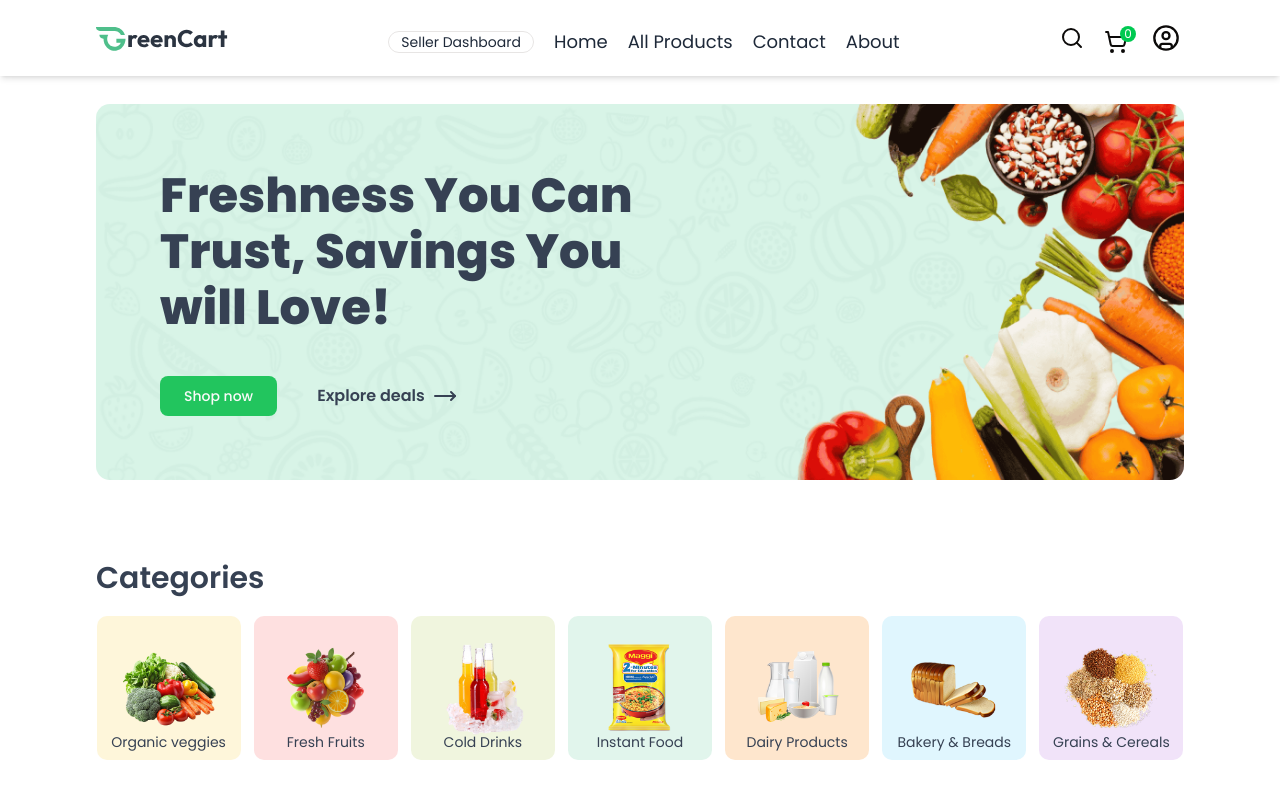
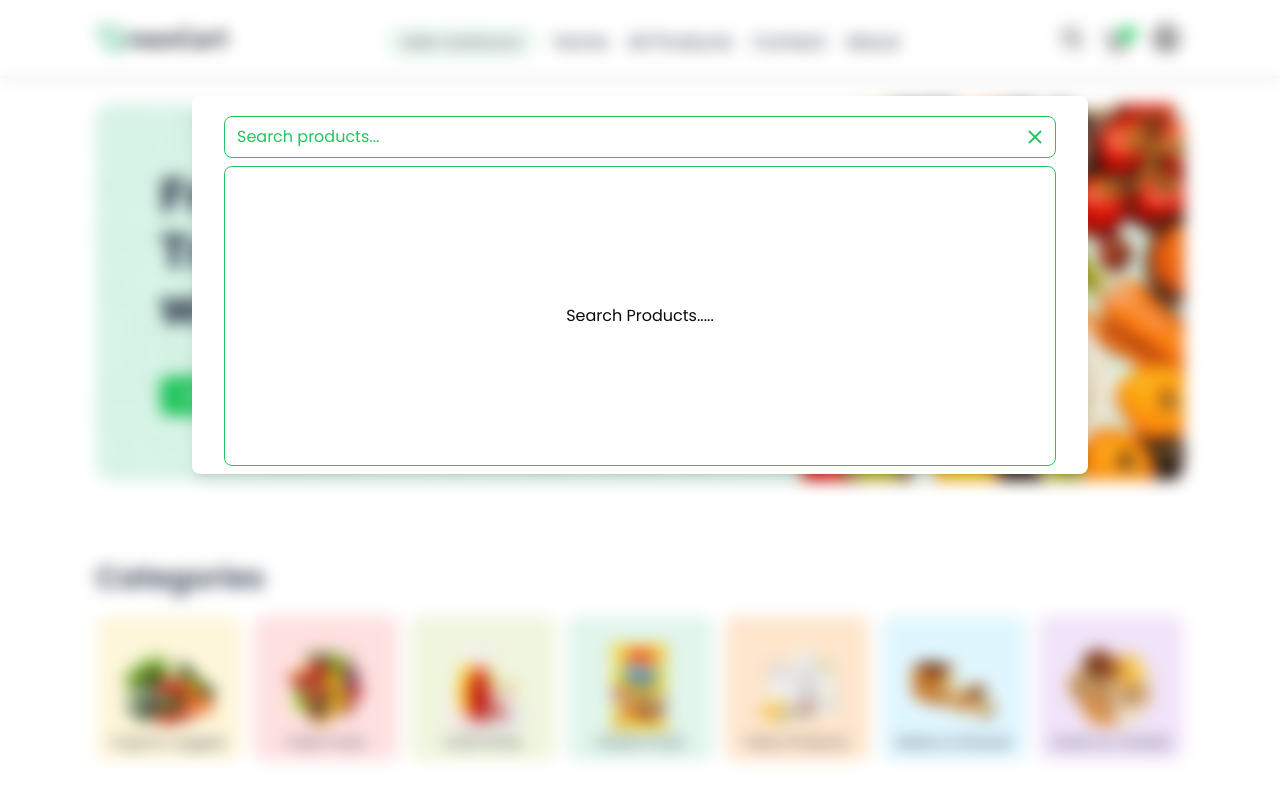
Before and after one commit to DAVID25JAVA/GroFast, a Next.js app: page / in a window 1280 px wide. Both pictures are taken after a click on the icon 1071 px from the left and 38 px from the top of the page. Shown: the top 800 px of the page. Built offline with nearby package versions, Linux system fonts and the light colour scheme; a web font is replaced by a local one.

Commit message:
add search UI

```diff
--- a/src/app/(main)/layout.jsx
+++ b/src/app/(main)/layout.jsx
@@ -4,6 +4,8 @@ import Header from "@/components/UI/Header";
 import Footer from "@/components/UI/Footer";
 import CartProvider from "@/context/cartContext";
 import { Toaster } from "react-hot-toast";
+import { SearchProvider } from "@/context/searchContext";
+import Search from "@/components/UI/Search";
 
 function layout({ children }) {
   return (
@@ -11,9 +13,12 @@ function layout({ children }) {
       <Toaster />
       <UserProvider>
         <CartProvider>
-          <Header />
-          <main> {children}</main>
-          <Footer />
+          <SearchProvider>
+            <Header />
+            <Search/>
+            <main>{children}</main>
+            <Footer />
+          </SearchProvider>
         </CartProvider>
       </UserProvider>
     </div>
--- a/src/app/(main)/products/details/[id]/page.jsx
+++ b/src/app/(main)/products/details/[id]/page.jsx
@@ -5,7 +5,7 @@ import Link from "next/link";
 import React from "react";
 
 function page() {
-  const { cart, addToCart } = useCart();
+  const { addToCart } = useCart();
   const product = {
     name: "Nike Pegasus 41 shoes",
     category: "Sports",
--- a/src/app/layout.js
+++ b/src/app/layout.js
@@ -3,16 +3,19 @@ import CartProvider from "@/context/cartContext";
 import "./globals.css";
 import { UserProvider } from "@/context/userContext";
 import { Toaster } from "react-hot-toast";
+import { SearchProvider } from "@/context/searchContext";
 
 export default function RootLayout({ children }) {
   return (
     <html lang="en">
       <body className={`antialiased`}>
-        <Toaster/>
+        <Toaster />
         <UserProvider>
-          <CartProvider>
-            {children}
-          </CartProvider>
+          <SearchProvider>
+            <CartProvider>
+              {children}
+            </CartProvider>
+          </SearchProvider>
         </UserProvider>
       </body>
     </html>
--- a/src/components/UI/Header.jsx
+++ b/src/components/UI/Header.jsx
@@ -4,20 +4,28 @@ import { Button } from "./button";
 import Image from "next/image";
 import { assets, menuItems } from "../../../public/assets";
 import Link from "next/link";
-import { CircleUser, MenuIcon, Search, ShoppingCart, User, X } from "lucide-react";
+import {
+  CircleUser,
+  MenuIcon,
+  Search,
+  ShoppingCart,
+  User,
+  X,
+} from "lucide-react";
 import { useUser } from "@/context/userContext";
 import { useCart } from "@/context/cartContext";
+import { useSearch } from "@/context/searchContext";
 
 function Header() {
-  const { isForm, setIsForm, isUser, isSeller } = useUser();
-  const { cart, updateQuantity } = useCart();
+  const { isForm, setIsForm, isUser, setIsSearch } = useUser();
+   const { setOpenSearch } = useSearch();
+  const { cart } = useCart();
   const [isMobileMenuOpen, setIsMobileMenuOpen] = useState(false);
 
   const cartQunatity = Object.values(cart).reduce(
     (items, qty) => items + qty,
     0
   );
-
 
   // Toggle mobile menu
   const toggleMobileMenu = () => {
@@ -46,7 +54,7 @@ function Header() {
               {isUser && (
                 <Link
                   href={"/seller"}
-                  className="hover:bg-gray-50 text-gray-800 text-sm border px-3 font-normal rounded-full mt-2"
+                  className="hover:bg-gray-50 text-gray-800 text-sm border border-primary px-3 font-normal rounded-full mt-2"
                 >
                   Seller Dashboard
                 </Link>
@@ -65,7 +73,12 @@ function Header() {
 
             <div className="flex gap-5 items-center">
               {/* Search bar */}
-              <div><Search className="cursor-pointer" /></div>
+              <div>
+                <Search
+                  onClick={() => setOpenSearch(true)}
+                  className="cursor-pointer"
+                />
+              </div>
 
               {/* Cart icon */}
               <div className="relative cursor-pointer pt-2">
--- a/src/components/UI/HeroSection.jsx
+++ b/src/components/UI/HeroSection.jsx
@@ -6,14 +6,16 @@ import { MoveRight } from "lucide-react";
 import Link from "next/link";
 import { useUser } from "@/context/userContext";
 import Login from "./Login";
+// import Search from "./Search";
 
 function HeroSection() {
-  const { isForm, setIsForm } = useUser();
+  const { isForm, isSearch } = useUser();
 
   return (
     <div className="">
       <div className="max-w-6xl mx-auto px-4 sm:px-6 md:px-8 pt-12">
         <div>{isForm && <Login />}</div>
+        {/* <div>{isSearch && <Search />}</div> */}
 
         {/* Hero for large screens */}
         <div
--- /dev/null
+++ b/src/components/UI/Search.jsx
@@ -0,0 +1,40 @@
+"use client";
+import { useSearch } from "@/context/searchContext";
+import { X } from "lucide-react";
+
+function Search() {
+  const { openSearch, setOpenSearch } = useSearch();
+  if (!openSearch) return null;
+
+  return (
+    <div className="fixed inset-0 z-50   backdrop-blur-sm flex justify-center items-start pt-24">
+      {/* Click outside to close */}
+      <div className="absolute inset-0" onClick={() => setOpenSearch(false)} />
+
+      {/* Modal */}
+      <div className="relative max-w-4xl w-full md:mx-auto mx-4 px-4 sm:px-6 md:px-8 bg-white rounded-md shadow-lg z-10">
+        <div className="relative pt-5">
+          <input
+            type="text"
+            placeholder="Search products..."
+            className="border border-primary px-3 py-2 text-primary w-full rounded-md outline-none placeholder:text-primary"
+            autoFocus
+          />
+          <X
+            size={26}
+            onClick={() => setOpenSearch(false)}
+            className="text-primary absolute right-2 top-7 cursor-pointer hover:bg-green-100 p-0.5 rounded-full"
+          />
+        </div>
+
+        <div className="border mx-auto flex justify-center items-center border-primary p-2 rounded-md min-h-[300px] overflow-y-auto my-2">
+          <div className="flex justify-center items-center mx-auto">
+            Search Products.....
+          </div>
+        </div>
+      </div>
+    </div>
+  );
+}
+
+export default Search;
--- /dev/null
+++ b/src/context/searchContext.jsx
@@ -0,0 +1,18 @@
+"use client";
+import { createContext, useContext, useState } from "react";
+
+const SearchContext = createContext();
+
+export function SearchProvider({ children }) {
+  const [openSearch, setOpenSearch] = useState(false);
+
+  return (
+    <SearchContext.Provider value={{ openSearch, setOpenSearch }}>
+      {children}
+    </SearchContext.Provider>
+  );
+}
+
+export function useSearch() {
+  return useContext(SearchContext);
+}
--- a/src/context/userContext.jsx
+++ b/src/context/userContext.jsx
@@ -7,6 +7,7 @@ export function UserProvider({ children }) {
   const [isUser, setIsUser] = useState(true);
   const [isSeller, setIsSeller] = useState(false);
   const [isForm, setIsForm] = useState(false);
+  const [isSearch, setIsSearch] = useState(true);
 
   const handleUser = () => {
     setIsUser(true);
@@ -22,6 +23,8 @@ export function UserProvider({ children }) {
         handleUser,
         isSeller,
         setIsSeller,
+        isSearch,
+        setIsSearch
       }}
     >
       {children}
```
Also changed, not shown: src/app/(main)/page.jsx (line endings or trailing spaces).
